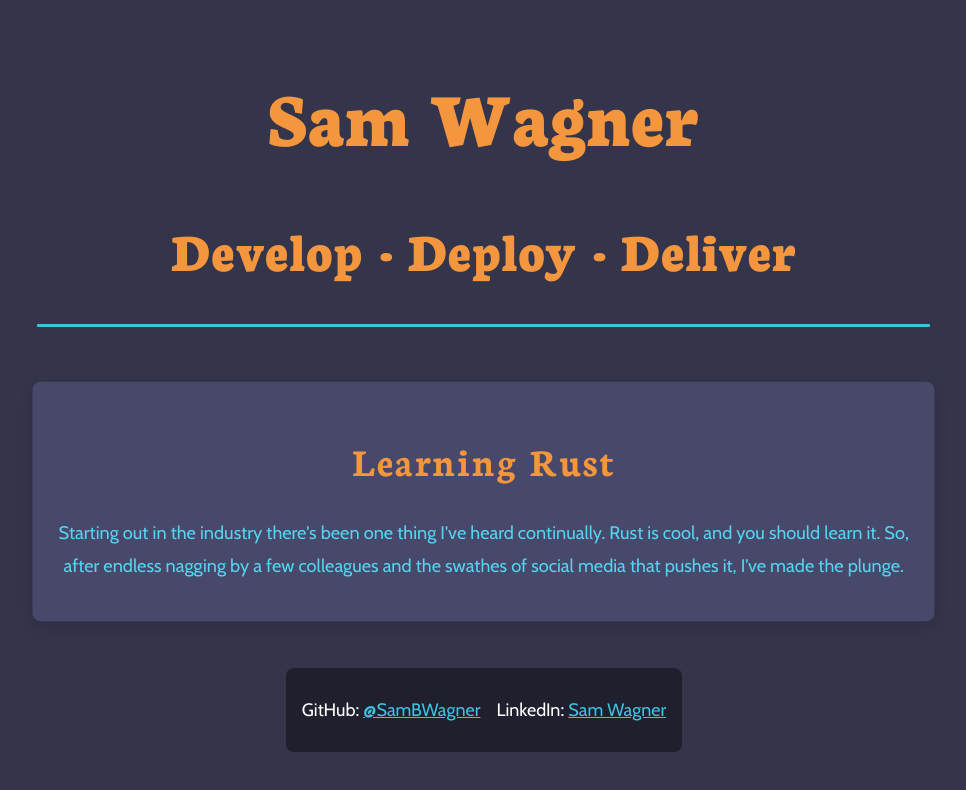
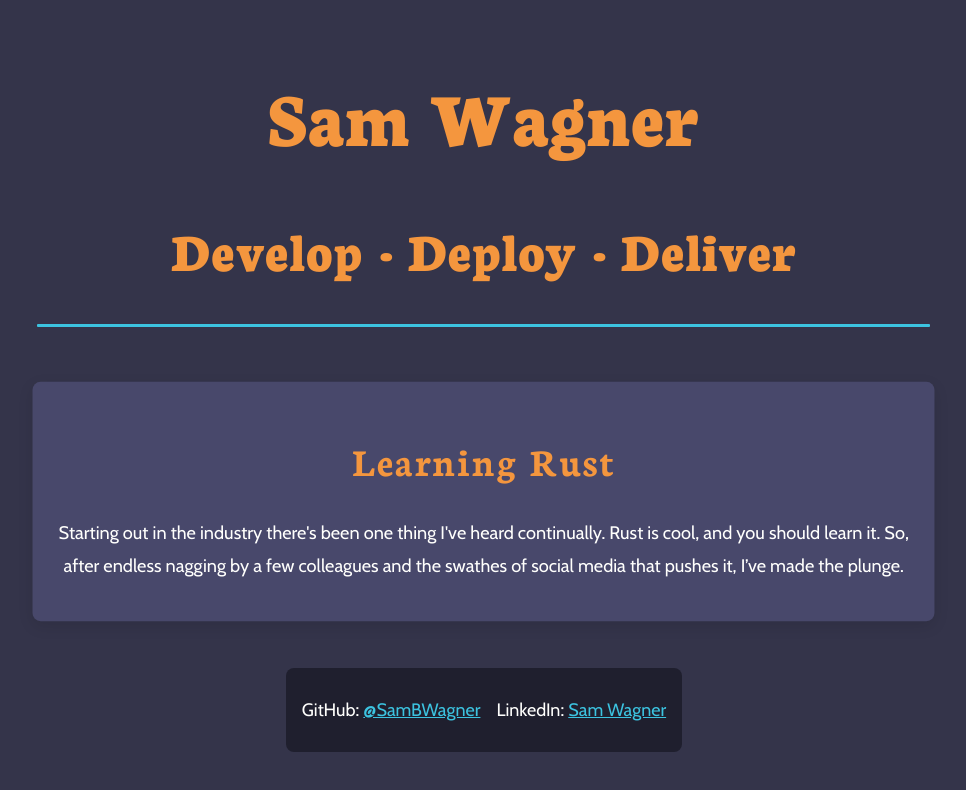
Before and after one commit to SamBWagner/port-flow, a Next.js app in the folder UI/: page / in a window 1280 px wide. In both pictures the pointer is over the element 639 px from the left and 501 px from the top of the page. Shown: the top 790 px of the page, without its empty margins (156-1122 px from the left). Built offline with nearby package versions, Linux system fonts and the light colour scheme.

Commit message:
remove blue text on hover of card

```diff
--- a/UI/app/components/blogCard.module.css
+++ b/UI/app/components/blogCard.module.css
@@ -13,6 +13,8 @@
 
     transition: transform 0.1s ease-in-out, box-shadow 0.4s ease-in-out;
     transform-origin: center;
+
+    color: var(--white);
 }
 
 .card p {
@@ -22,4 +24,5 @@
 .card:hover {
     box-shadow: 0 5px 15px rgba(0,0,0,0.1);
     transform: scale(1.01);
+    color: var(--white);
 }
```
